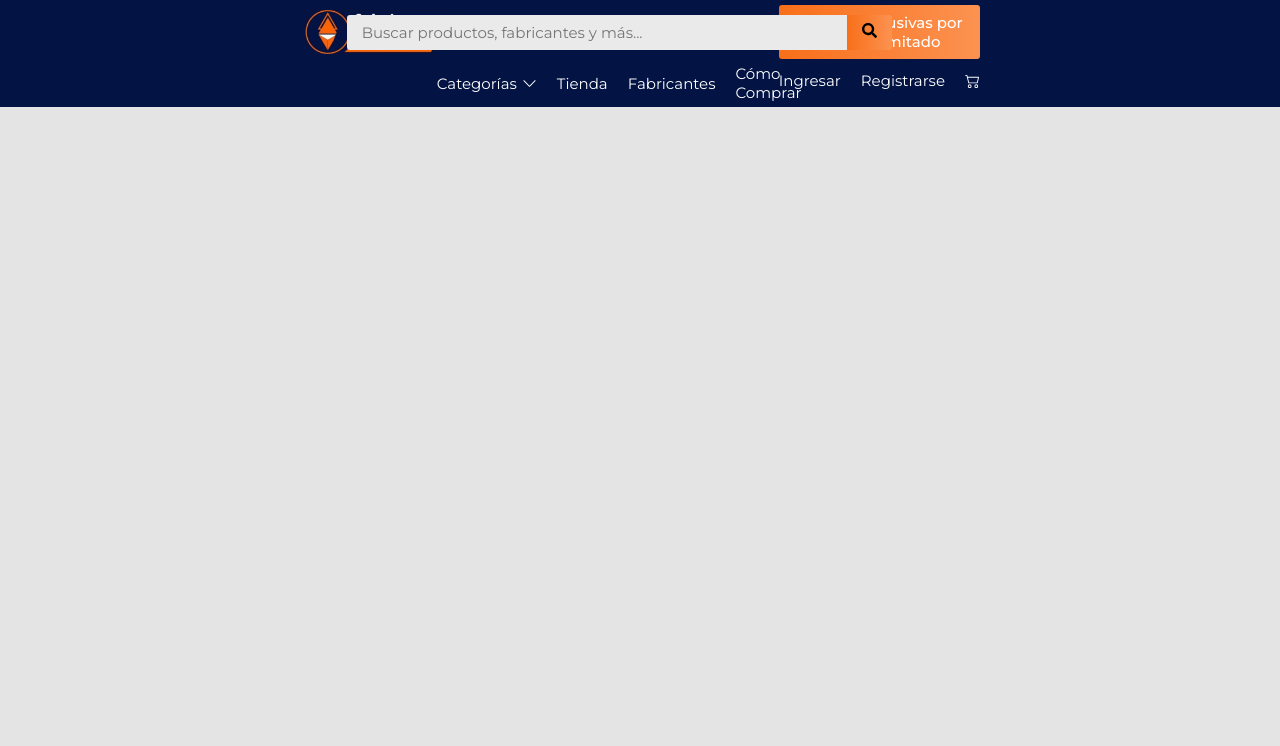
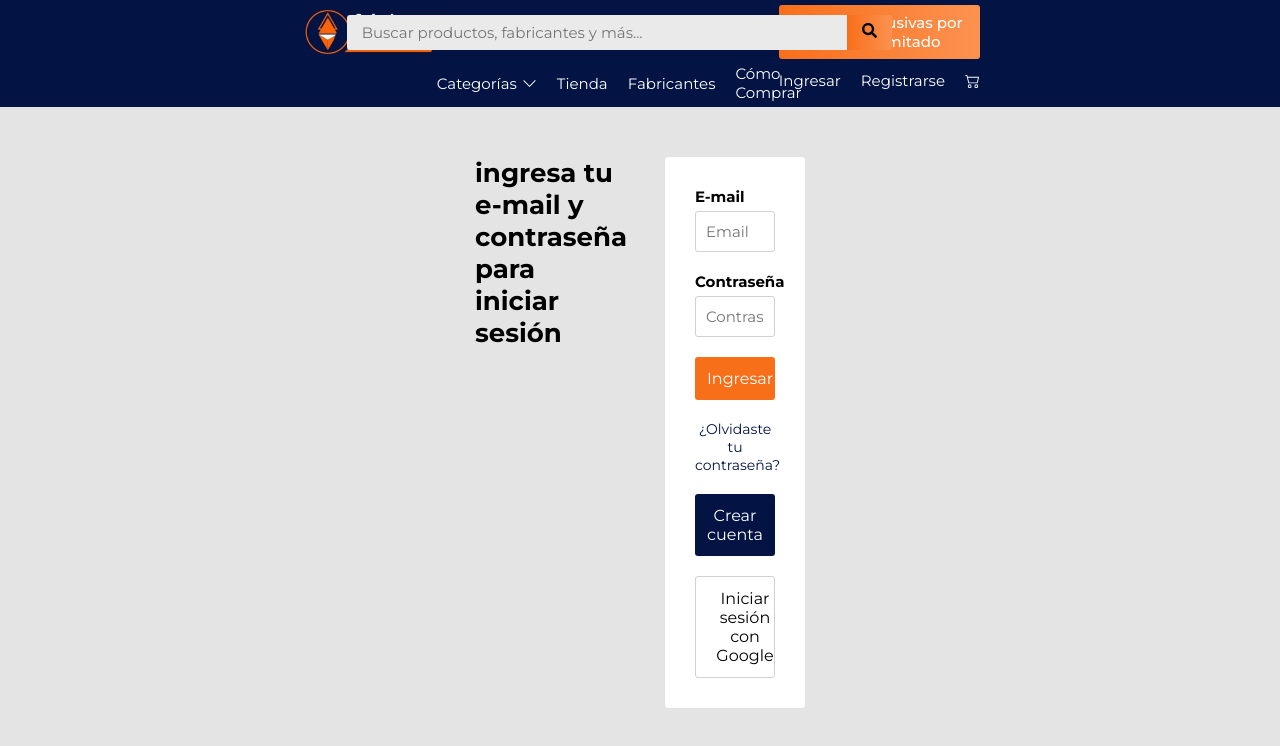
Before and after one commit to frangabriel13/fd-front, a React (Vite) app: page /ingresar in a window 1280 px wide. Shown: the top 746 px of the page. Built offline with nearby package versions, Linux system fonts and the light colour scheme.

Commit message:
cambios0

```diff
--- a/src/App.jsx
+++ b/src/App.jsx
@@ -9,7 +9,7 @@ function App() {
       <Header />
       <Routes>
         <Route path='/' element={<Home />} />
-        <Route path='/iniciar-sesion' element={<Login />} />
+        <Route path='/ingresar' element={<Login />} />
       </Routes>
     </>
   )
--- a/src/components/header/Header.jsx
+++ b/src/components/header/Header.jsx
@@ -21,7 +21,7 @@ const Header = () => {
         <Navbar />
       </div>
       <div className={s.login}>
-        <Link to="/iniciar-sesion" className={s.link}>Ingresar</Link>
+        <Link to="/ingresar" className={s.link}>Ingresar</Link>
         <Link className={s.link}>Registrarse</Link>
         <BsCart2 className={s.link} />
       </div>
--- a/src/index.css
+++ b/src/index.css
@@ -88,6 +88,7 @@ button:focus-visible {
   --gray-color: #666;
   --gray-color-light: #d1d1d1;
   --second-bg-color: #021344;
+  --third-bg-color: #051853;
   --dark-color: #0F1422;
   --text-color: black;
   --main-color: #f86f1a ;
--- a/src/pages/login/Login.jsx
+++ b/src/pages/login/Login.jsx
@@ -1,4 +1,5 @@
 import s from './Login.module.css';
+import { FcGoogle } from "react-icons/fc";
 
 const Login = () => {
   return (
@@ -21,7 +22,9 @@ const Login = () => {
         <div className={s.divBtns}>
           <button className={s.btnForgot}>¿Olvidaste tu contraseña?</button>
           <button className={s.btnCreate}>Crear cuenta</button>
-          <button>Iniciar sesión con Google</button>
+          <button className={s.btnGoogle}>
+            <FcGoogle className={s.googleIcon} /> Iniciar sesión con Google
+          </button>
         </div>
       </div>
     </div>
--- a/src/pages/login/Login.module.css
+++ b/src/pages/login/Login.module.css
@@ -19,12 +19,15 @@
   border-radius: .3rem;
   background-color: white;
   box-shadow: 0 0 .1rem rgba(0, 0, 0, 0.1);
+  display: flex;
+  flex-direction: column;
+  gap: 2rem;
 }
 
 .form {
   display: flex;
   flex-direction: column;
-  gap: 1rem;
+  gap: 2rem;
 }
 
 .divInput {
@@ -43,3 +46,63 @@
   border-radius: .3rem;
   font-size: 1.5rem;
 }
+
+.button {
+  padding: 1.2rem;
+  border: none;
+  border-radius: .3rem;
+  background-color: var(--main-color);
+  color: white;
+  font-size: 1.6rem;
+  cursor: pointer;
+}
+
+.button:hover {
+  background-color: var(--second-color);
+}
+
+.divBtns {
+  display: flex;
+  flex-direction: column;
+  gap: 2rem;
+}
+
+.btnForgot {
+  font-size: 1.4rem;
+  cursor: pointer;
+  background-color: white;
+  color: var(--second-bg-color);
+}
+
+.btnCreate {
+  padding: 1.2rem;
+  border: none;
+  border-radius: .3rem;
+  background-color: var(--second-bg-color);
+  color: white;
+  font-size: 1.6rem;
+  cursor: pointer;
+}
+
+.btnCreate:hover {
+  background-color: var(--third-bg-color);
+}
+
+.btnGoogle {
+  display: flex;
+  justify-content: center;
+  align-items: center;
+  padding: 1.2rem;
+  border: none;
+  border-radius: .3rem;
+  background-color: white;
+  color: black;
+  font-size: 1.6rem;
+  cursor: pointer;
+  gap: 2rem;
+  border: .1rem solid var(--gray-color-light);
+}
+
+.googleIcon {
+  font-size: 2rem;
+}
```
